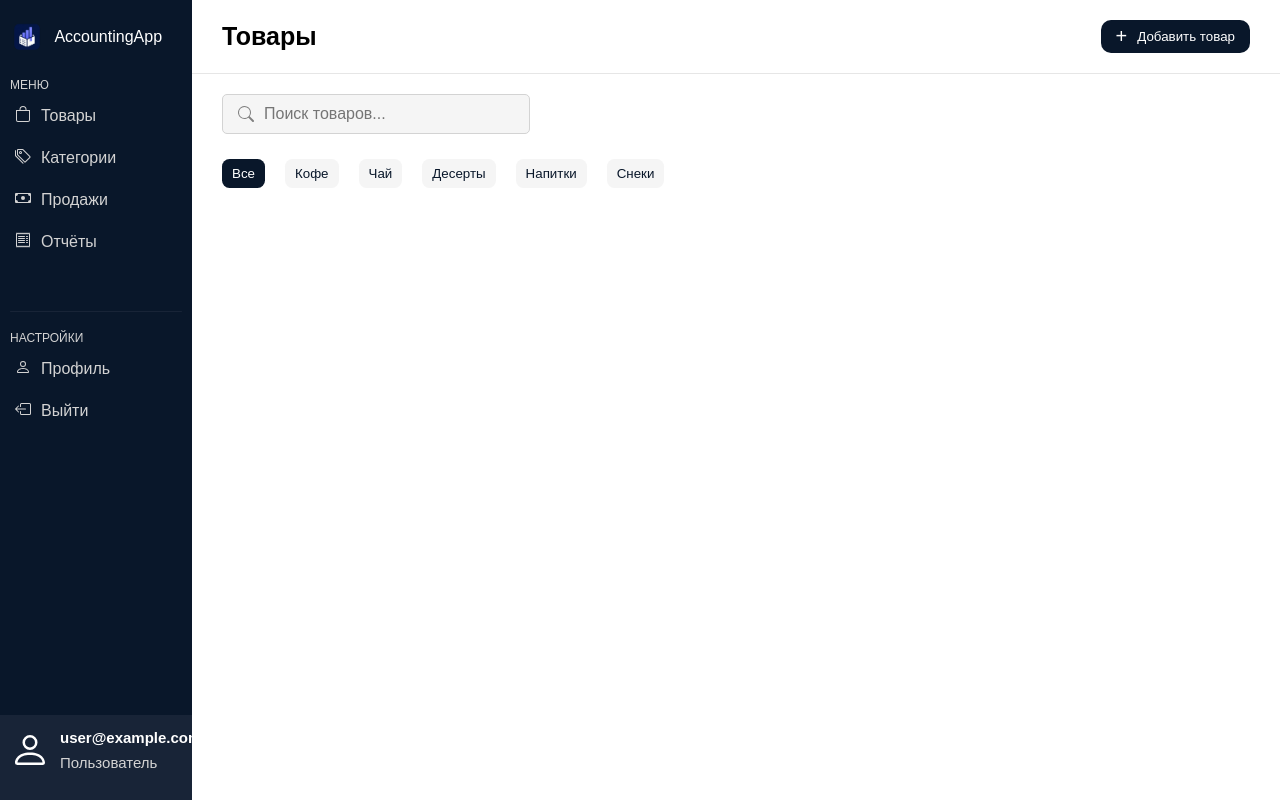
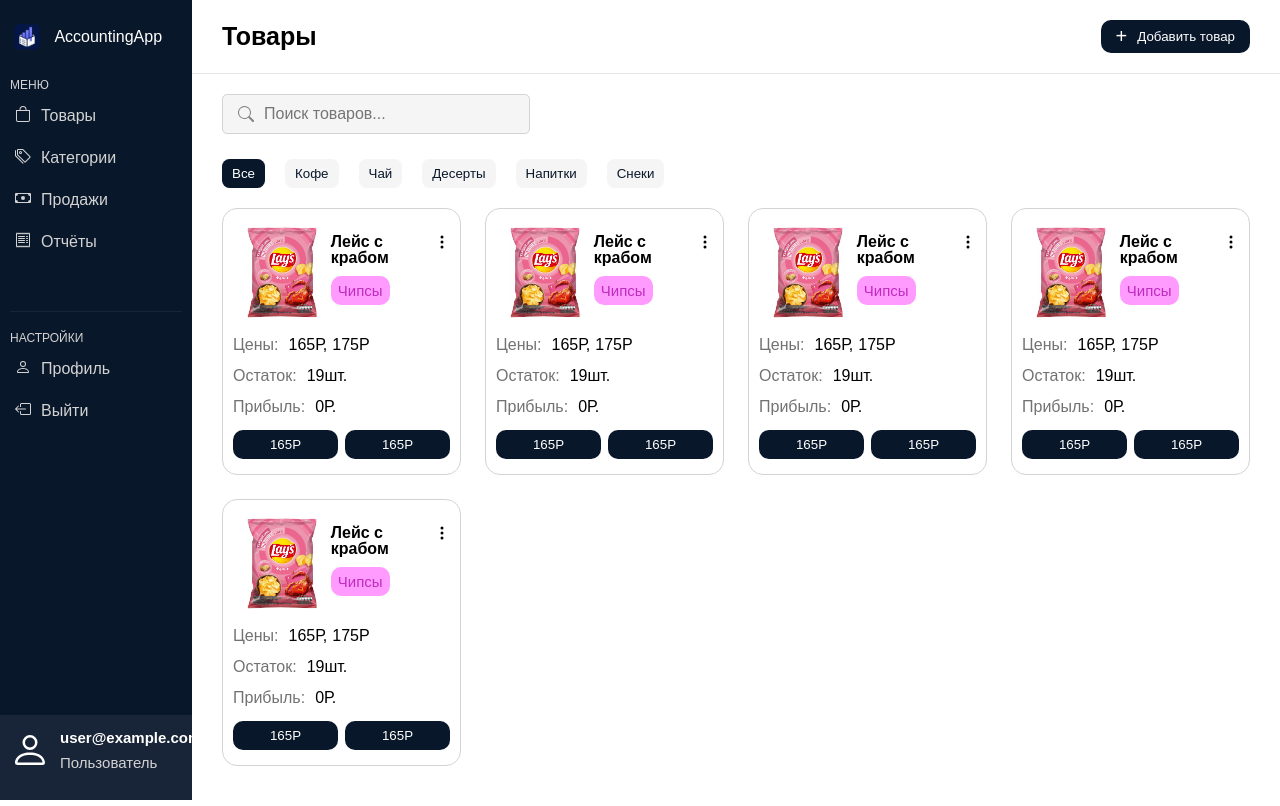
Before and after one commit to weaknumbness/AccountingApp, a React (Vite) app: page / in a window 1280 px wide. Built offline with nearby package versions, Linux system fonts and the light colour scheme; the HTML template or start-up script is replaced by a standard one; a web font is replaced by a local one.

Commit message:
Created product cards withouth adaptive

```diff
--- a/src/app/App.tsx
+++ b/src/app/App.tsx
@@ -6,7 +6,6 @@
 import "../styles/reset.css";
 import "../styles/newStyle.css";
 import AppSideBar from "../components/layout/AppSideBar";
-import { AppHeader } from "../components/layout/AppHeader";
 import AppMainSection from "../components/layout/AppMainSection";
 
 function App() {
--- a/src/components/layout/AppBodySection.tsx
+++ b/src/components/layout/AppBodySection.tsx
@@ -1,6 +1,63 @@
+import { useState } from "react";
 import CategoryOfButtons from "../../features/categories/CategoryOfButtons";
+import Cards from "../../features/products/Cards";
+import type { CardData } from "../../types";
+import productPicture from "../assets/LaysCrab.jpg";
+
+const handleDelete = () => {};
+const handleSale = () => {};
+const handleChange = () => {};
 
 export default function AppBodySection() {
+  // Придумать создание уникального айди
+  const [mockCards, setMockCards] = useState<CardData[]>([
+    {
+      id: "xui",
+      price: [165, 175],
+      img: productPicture,
+      title: "Лейс с крабом",
+      stock: 19,
+      profit: 0,
+      category: "Чипсы",
+    },
+    {
+      id: "xui",
+      price: [165, 175],
+      img: productPicture,
+      title: "Лейс с крабом",
+      stock: 19,
+      profit: 0,
+      category: "Чипсы",
+    },
+    {
+      id: "xui",
+      price: [165, 175],
+      img: productPicture,
+      title: "Лейс с крабом",
+      stock: 19,
+      profit: 0,
+      category: "Чипсы",
+    },
+    {
+      id: "xui",
+      price: [165, 175],
+      img: productPicture,
+      title: "Лейс с крабом",
+      stock: 19,
+      profit: 0,
+      category: "Чипсы",
+    },
+    {
+      id: "xui",
+      price: [165, 175],
+      img: productPicture,
+      title: "Лейс с крабом",
+      stock: 19,
+      profit: 0,
+      category: "Чипсы",
+    },
+  ]);
+
   return (
     <div className="body-section">
       <label id="search-good">
@@ -19,6 +76,14 @@
       <div className="category-buttons">
         <CategoryOfButtons />
       </div>
+      <div className="cards-section">
+        <Cards
+          cards={mockCards}
+          onChange={handleChange}
+          onSale={handleSale}
+          onDelete={handleDelete}
+        />
+      </div>
     </div>
   );
 }
--- a/src/components/layout/AppHeader.tsx
+++ b/src/components/layout/AppHeader.tsx
@@ -1,4 +1,3 @@
-import type { AppHeaderProps } from "../../types";
 
 
 // export function AppHeader({title}: AppHeaderProps) {
--- a/src/features/products/Card.tsx
+++ b/src/features/products/Card.tsx
@@ -0,0 +1,75 @@
+import { motion } from "motion/react";
+import type { CardProps } from "../../types";
+
+export default function Card({
+  id,
+  price,
+  img,
+  title,
+  stock,
+  profit,
+  onDelete,
+  onChange,
+  onSale,
+  category,
+}: CardProps) {
+  return (
+    <motion.div className="card">
+      <div className="card-header">
+        <div className="card-image">
+          <img src={img} alt="" />
+        </div>
+        <div className="card-titleAndCategory">
+          <div className="card-title">{title}</div>
+          <div className="card-category">{category}</div>
+        </div>
+        <div className="card-dropdown">
+          <button className="card-dropdown-button">
+            <svg
+              xmlns="http://www.w3.org/2000/svg"
+              width="16"
+              height="16"
+              fill="currentColor"
+              className="bi bi-three-dots-vertical"
+              viewBox="0 0 16 16"
+            >
+              <path d="M9.5 13a1.5 1.5 0 1 1-3 0 1.5 1.5 0 0 1 3 0zm0-5a1.5 1.5 0 1 1-3 0 1.5 1.5 0 0 1 3 0zm0-5a1.5 1.5 0 1 1-3 0 1.5 1.5 0 0 1 3 0z" />
+            </svg>
+          </button>
+        </div>
+      </div>
+      <div className="card-data">
+        <div className="card-price">
+          {price.length === 2 ?
+            <>
+              <p>Цены:</p>
+              <div className="prices">
+                <div>{price[0]}Р, </div> <div>{price[1]}Р</div>
+              </div>
+            </>
+          : <>
+              <p>Цены:</p> <div>{price[0]} Р</div>
+            </>
+          }
+        </div>
+        <div className="card-stock">
+          <p>Остаток:</p> <span>{stock}шт.</span>
+        </div>
+        <div className="card-profit">
+          <p>Прибыль:</p> <span>{profit}Р.</span>
+        </div>
+      </div>
+      <div className="card-buttons">
+        {price.length === 2 ?
+          <>
+            <button className="card-button">{price[0]}Р</button>
+            <button className="card-button">{price[0]}Р</button>
+          </>
+        : <>
+            <button className="card-button">{price[0]}Р</button>
+          </>
+        }
+      </div>
+    </motion.div>
+  );
+}
--- a/src/features/products/Cards.tsx
+++ b/src/features/products/Cards.tsx
@@ -0,0 +1,36 @@
+import { motion } from "framer-motion";
+import type { CardData } from "../../types";
+import Card from "./Card";
+
+type CardsProps = {
+  cards: CardData[];
+  onDelete: () => void;
+  onChange: () => void;
+  onSale: () => void;
+};
+
+export default function Cards({
+  cards,
+  onDelete,
+  onChange,
+  onSale,
+}: CardsProps) {
+  return (
+    <motion.div className="cards">
+      {cards.map((card) => (
+        <Card
+          id={card.id}
+          price={card.price}
+          img={card.img}
+          title={card.title}
+          stock={card.stock}
+          profit={card.profit}
+          onDelete={onDelete}
+          onChange={onChange}
+          onSale={onSale}
+          category={card.category}
+        />
+      ))}
+    </motion.div>
+  );
+}
--- a/src/styles/newStyle.css
+++ b/src/styles/newStyle.css
@@ -175,3 +175,103 @@
   background-color: var(--main-color);
   color: var(--white-color);
 }
+
+.cards-section {
+  padding: 20px 0px;
+}
+
+.cards {
+  display: grid;
+  grid-template-columns: 1fr 1fr 1fr 1fr;
+  gap: 24px;
+}
+
+.card {
+  width: 100%;
+  padding: 15px 10px;
+  border: 1px solid var(--grey-color);
+  border-radius: 15px;
+}
+
+.card-header {
+  display: flex;
+  justify-content: space-between;
+}
+
+.card-image {
+  width: 50%;
+}
+
+.card-image img {
+  max-width: 100%;
+}
+
+.card-titleAndCategory {
+  display: flex;
+  flex-direction: column;
+  gap: 10px;
+}
+
+.card-title,
+.card-dropdown {
+  padding-top: 10px;
+}
+
+.card-title {
+  font-weight: 800;
+}
+
+.card-dropdown-button {
+  background: rgba(0, 0, 0, 0);
+}
+
+.card-category {
+  width: fit-content;
+  background: #ff9bff;
+  color: #be2cbe;
+  padding: 7px;
+  border-radius: 10px;
+  font-size: 15px;
+}
+
+.card-data {
+  display: flex;
+  flex-direction: column;
+  gap: 15px;
+  margin: 15px 0px;
+}
+
+.card-price,
+.card-stock,
+.card-profit {
+  display: flex;
+  gap: 10px;
+}
+
+.prices {
+  display: flex;
+  gap: 5px;
+}
+
+.card-price p,
+.card-stock p,
+.card-profit p {
+  color: #727272;
+}
+
+.card-buttons {
+  display: flex;
+  gap: 7px;
+  justify-content: space-between;
+}
+
+.card-button {
+  background-color: var(--main-color);
+  color: #fff;
+  padding: 7px 5px;
+  display: flex;
+  justify-content: center;
+  align-items: center;
+  border-radius: 10px;
+  width: 50%;
+}
```
Also changed, not shown: src/types/index.ts (+15 -0 lines), src/components/assets/LaysCrab.jpg (added).
